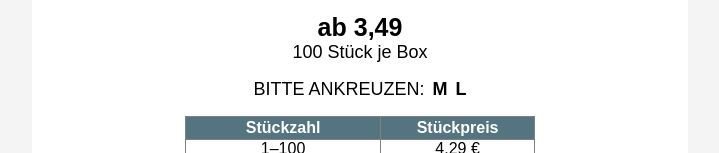
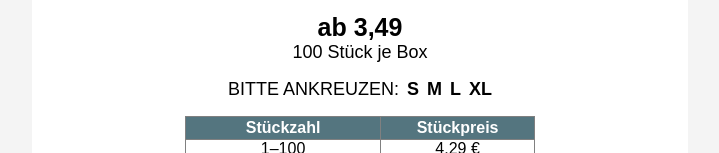
Before and after one commit to ashrafulsarkar/arbitrage-aktuelles-angebot, a plain HTML site: page index.html in a window 1280 px wide. Shown: the part 527-680 px from the top of the page, without its empty margins (280-999 px from the left). Drawn offline with Linux system fonts and the light colour scheme; a web font is replaced by a local one.

Commit message:
text update

```diff
--- a/index.html
+++ b/index.html
@@ -258,7 +258,7 @@
 																</td>
 															</tr>
 															<tr>
-																<td align="center" valign="top" style="font-size: 18px;font-weight: 400;padding: 16px 0 0;">BITTE ANKREUZEN:<span style="font-size: 18px;font-weight: 600;padding: 0 8px;">M</span><span style="font-size: 18px;font-weight: 600;">L</span>
+																<td align="center" valign="top" style="font-size: 18px;font-weight: 400;padding: 16px 0 0;">BITTE ANKREUZEN:<span style="font-size: 18px;font-weight: 600;padding: 0 8px;">S</span><span style="font-size: 18px;font-weight: 600;">M</span><span style="font-size: 18px;font-weight: 600;padding: 0 8px;">L</span><span style="font-size: 18px;font-weight: 600;">XL</span>
 																</td>
 															</tr>
 															<tr>
```
